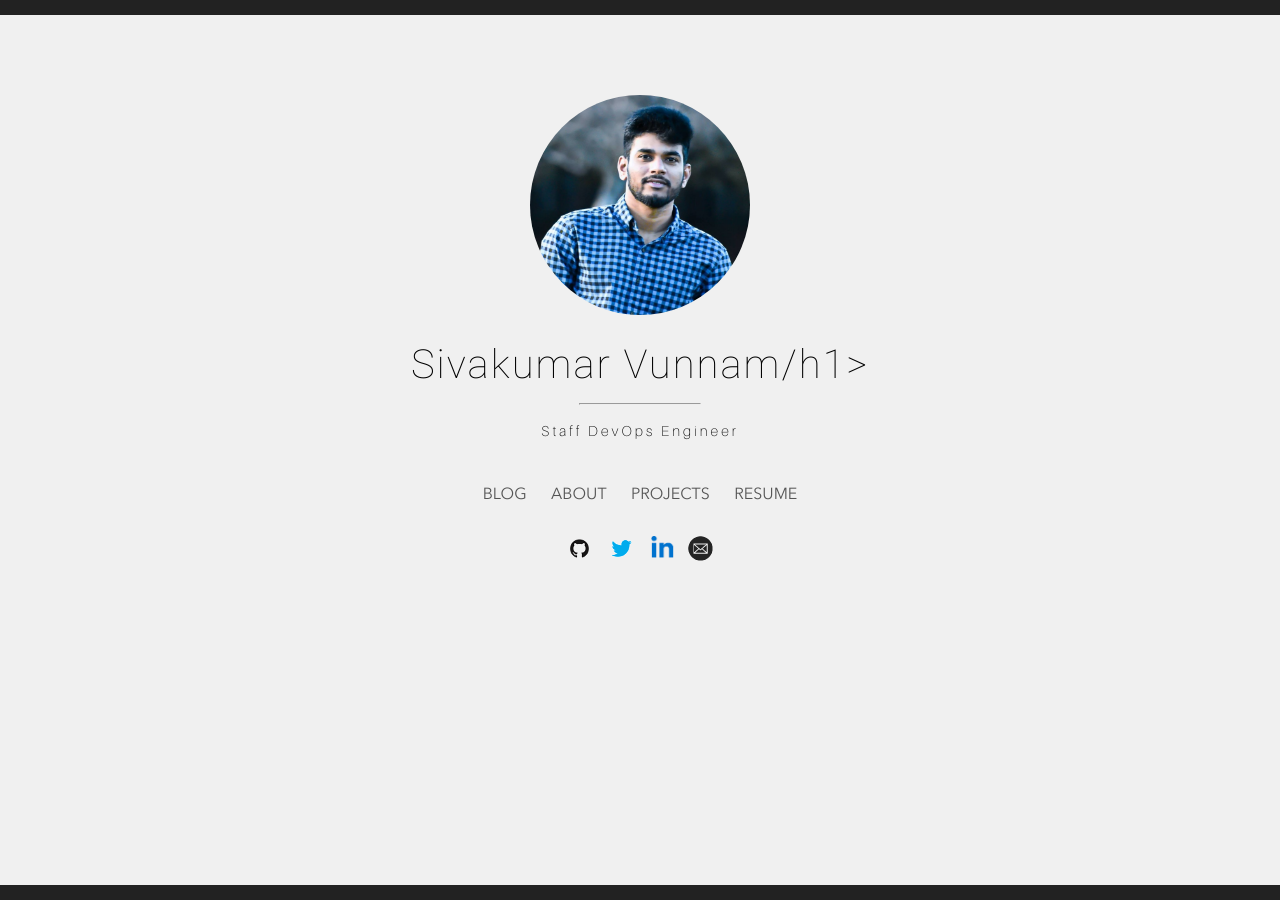
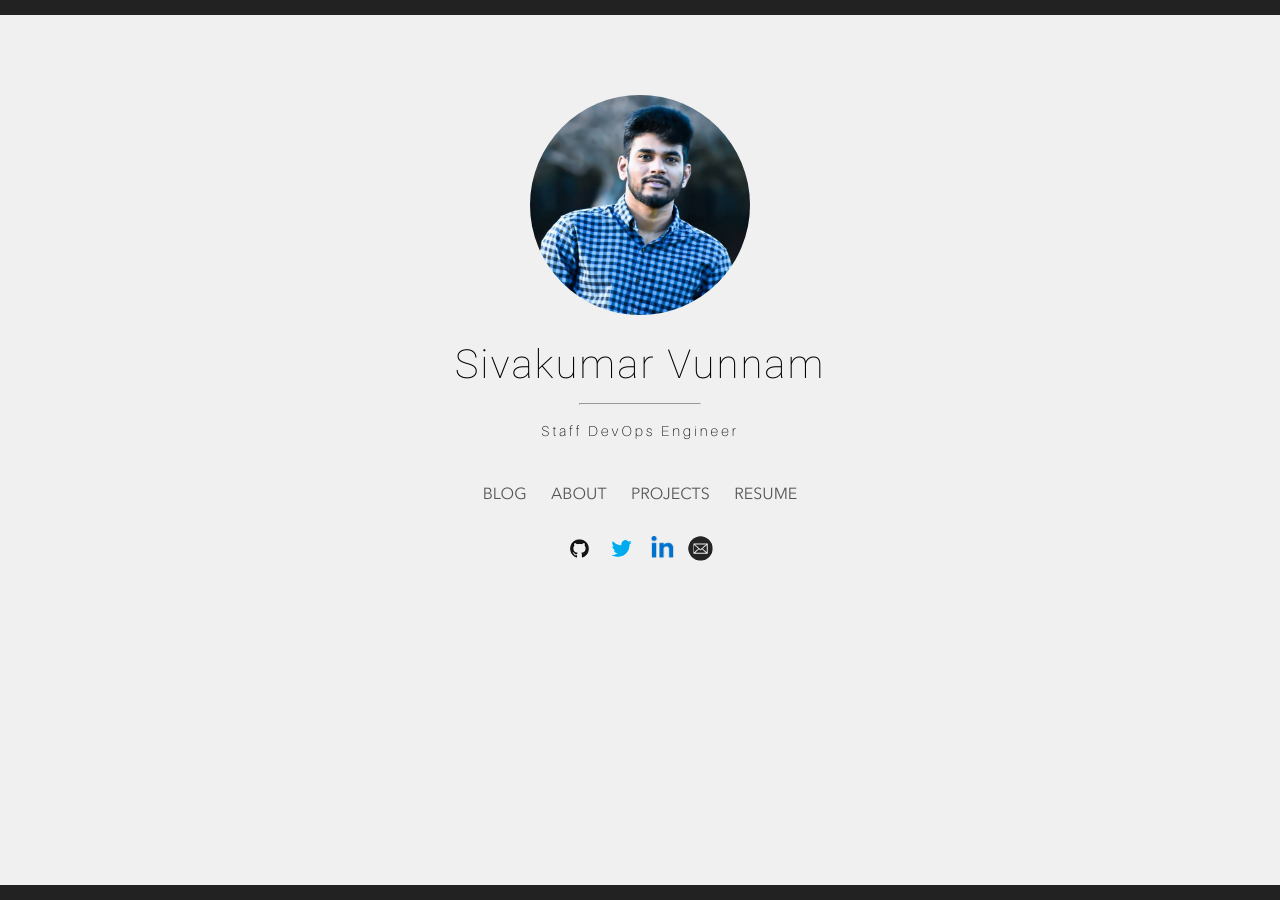
Before and after one commit to sivakumarvunnam/sivakumarvunnam.github.io, a Jekyll site: the page built from index.html, in a window 1280 px wide. Built offline with Jekyll 4.4.1, drawn with Linux system fonts in a browser that asks for light colours; nearby versions of some CDN libraries.

Commit message:
fix header

```diff
--- a/index.html
+++ b/index.html
@@ -5,7 +5,7 @@ layout: home
 <div id = "home-content">
 
   <div id = "profile"></div>
-  <h1>Sivakumar Vunnam/h1>
+  <h1>Sivakumar Vunnam</h1>
   <hr>
   <h3>Staff DevOps Engineer</h3>
 
```
